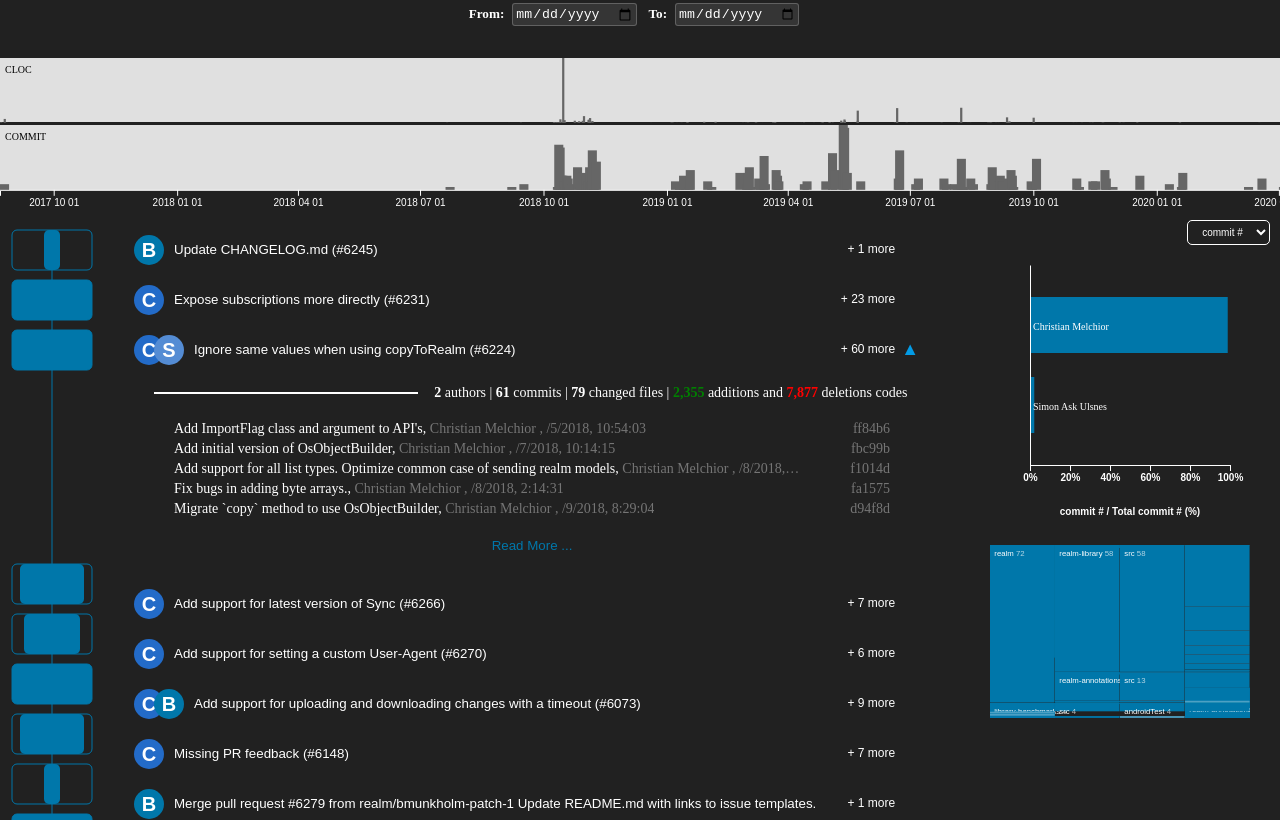
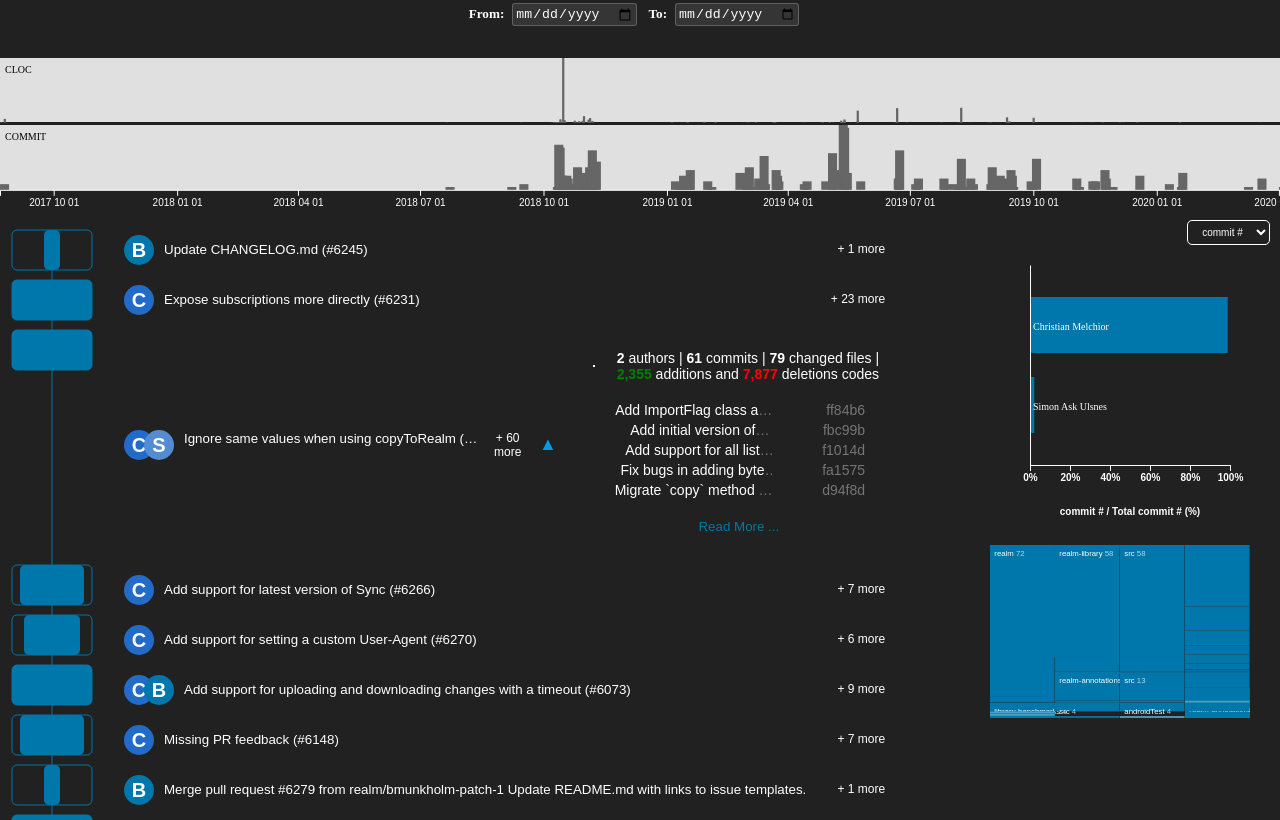
Before and after one commit to githru/githru-vscode-ext, a React (Create React App) app in the folder packages/view/: page / in a window 1280 px wide. Both pictures are taken after a click on the button 532 px from the left and 349 px from the top of the page. Built offline with nearby package versions, Linux system fonts and the light colour scheme.

Commit message:
fix(view): modify variable height detail problem

```diff
--- a/packages/view/src/components/VerticalClusterList/ClusterGraph/ClusterGraph.tsx
+++ b/packages/view/src/components/VerticalClusterList/ClusterGraph/ClusterGraph.tsx
@@ -3,6 +3,8 @@ import React, { useEffect, useRef } from "react";
 import * as d3 from "d3";
 
 import type { ClusterNode, SelectedDataProps } from "types";
+
+import "./ClusterGraph.scss";
 
 import { selectedDataUpdater } from "../VerticalClusterList.util";
 
@@ -23,8 +25,6 @@ import type {
   ClusterGraphElement,
   SVGElementSelection,
 } from "./ClusterGraph.type";
-
-import "./ClusterGraph.scss";
 
 const drawClusterBox = (container: SVGElementSelection<SVGGElement>) => {
   container
@@ -71,7 +71,7 @@ const drawLink = (
         (CLUSTER_HEIGHT + NODE_GAP + i * (CLUSTER_HEIGHT + NODE_GAP))
     )
     .transition()
-    .duration(300)
+    .duration(100)
     .ease(d3.easeLinear)
     .attr("y1", (d, i) => {
       const initPosition =
@@ -163,18 +163,9 @@ const ClusterGraph = ({
     return () => {
       destroyClusterGraph(svgRef);
     };
-  }, [
-    clusterGraphElements,
-    detailElementHeight,
-    selectedIndex,
-    setSelectedData,
-  ]);
+  }, [clusterGraphElements, selectedIndex, setSelectedData]);
 
-  return (
-    <div>
-      <svg ref={svgRef} width={SVG_WIDTH} height={graphHeight} />
-    </div>
-  );
+  return <svg ref={svgRef} width={SVG_WIDTH} height={graphHeight} />;
 };
 
 export default ClusterGraph;
--- a/packages/view/src/components/VerticalClusterList/Summary/Summary.scss
+++ b/packages/view/src/components/VerticalClusterList/Summary/Summary.scss
@@ -30,7 +30,7 @@
 
 .cluster-summary__container {
   width: 85%;
-  margin-left: 30px;
+  margin-left: 20px;
   margin-top: 5px;
 
   .cluster-summary__cluster {
@@ -217,11 +217,15 @@
 
   @include keyframes(open_detail) {
     0% {
-      height: 0;
+      max-height: 0;
     }
     100% {
-      height: 280px;
+      max-height: 280px;
     }
   }
-  @include animate(open_detail, 0.3s, linear, 1);
+  @include animate(open_detail, 0.3s, ease-in, 1);
 }
+
+.summary-detail__wrapper {
+  max-height: 280px;
+}
--- a/packages/view/src/components/VerticalClusterList/Summary/Summary.tsx
+++ b/packages/view/src/components/VerticalClusterList/Summary/Summary.tsx
@@ -68,7 +68,6 @@ const Summary = forwardRef<HTMLDivElement, SummaryProps>(
                         ` + ${cluster.summary.content.count} more`}
                     </span>
                   </div>
-                </div>
                   {cluster.clusterId === clusterIds ? (
                     <button className="collapsible-button-shown" type="button">
                       ▲
@@ -78,12 +77,15 @@ const Summary = forwardRef<HTMLDivElement, SummaryProps>(
                       ▼
                     </button>
                   )}
-              </button>
+                </div>
                 {cluster.clusterId === clusterIds && (
-                <div className="cluster-summary__detail__container" ref={ref}>
+                  <div className="cluster-summary__detail__container">
+                    <div className="summary-detail__wrapper" ref={ref}>
                       <Detail selectedData={selectedData} />
                     </div>
+                  </div>
                 )}
+              </button>
             </div>
           );
         })}
```
Lines whose indentation alone changed are shown as unchanged.
